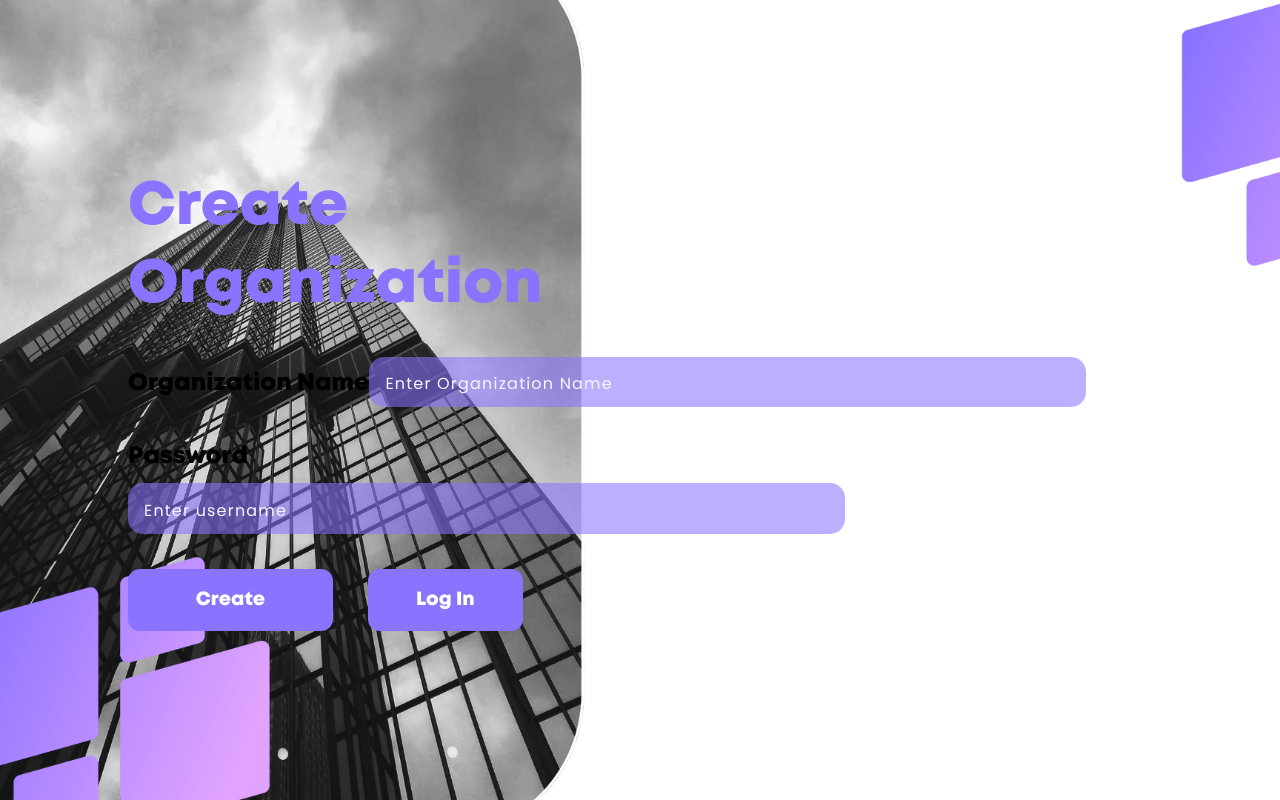
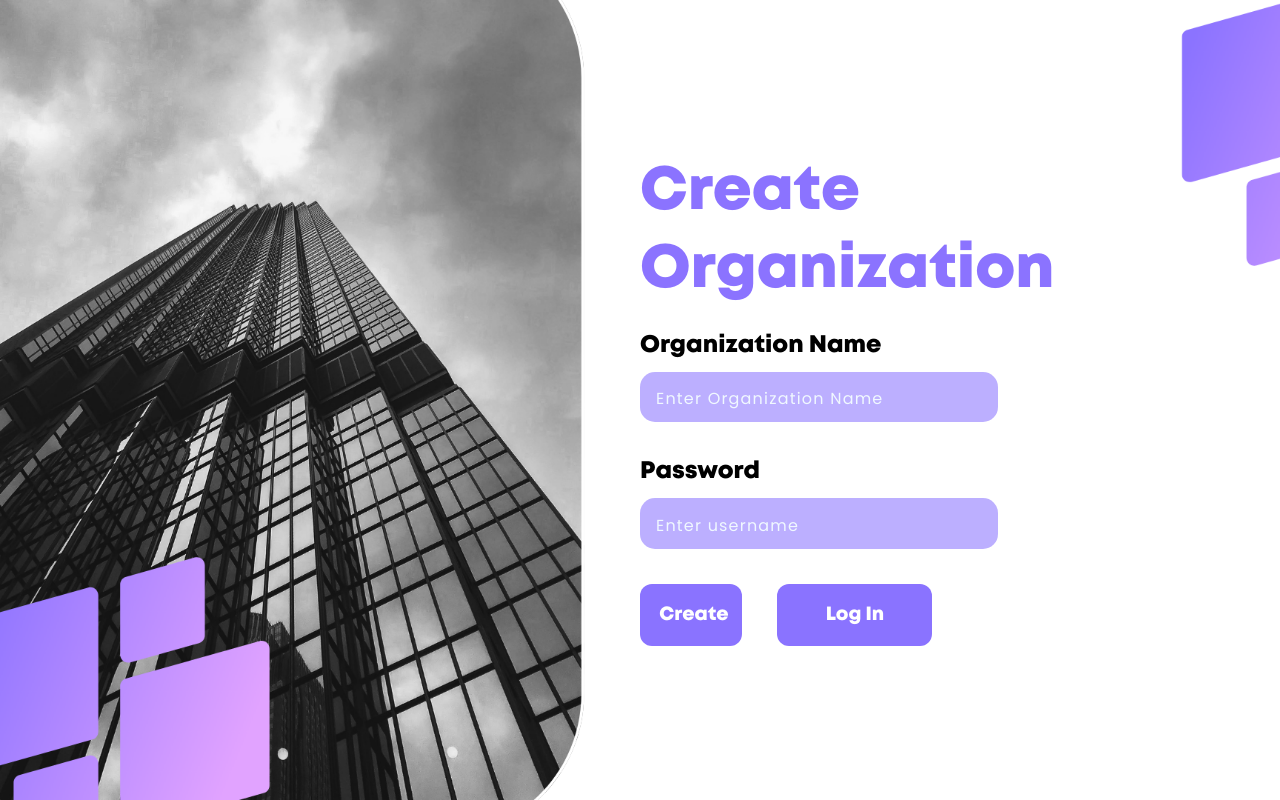
Before and after one commit to BISTArk/TRINIT_7IQ_DEV02, a React (Create React App) app in the folder client/: page /regorg in a window 1280 px wide. Built offline with nearby package versions, Linux system fonts and the light colour scheme; no server answers.

Commit message:
loginable

```diff
--- a/client/src/pages/RegisterOrg/Regorg.jsx
+++ b/client/src/pages/RegisterOrg/Regorg.jsx
@@ -41,7 +41,9 @@ function Regorg() {
     };
 
   return <div className="regpage">
+      <div className="sidepic">
 
+      </div>
     <div className="mainform">
       <div className="headerReg">
       <h1 className="regorgHead">Create </h1>
```
